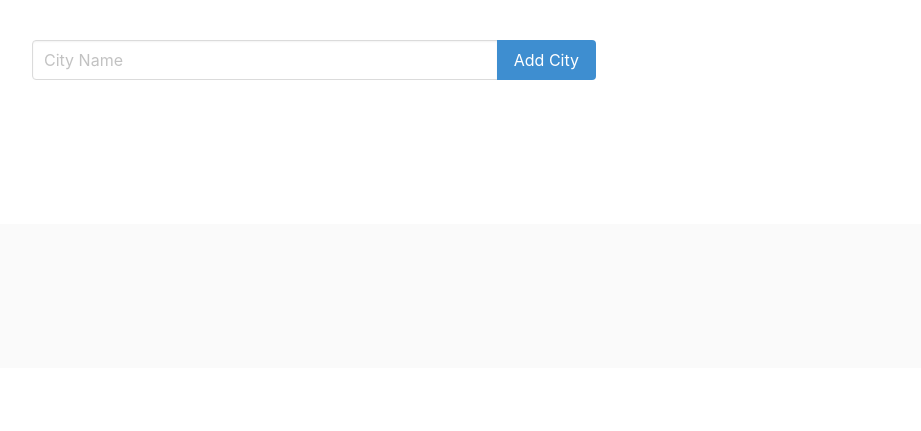
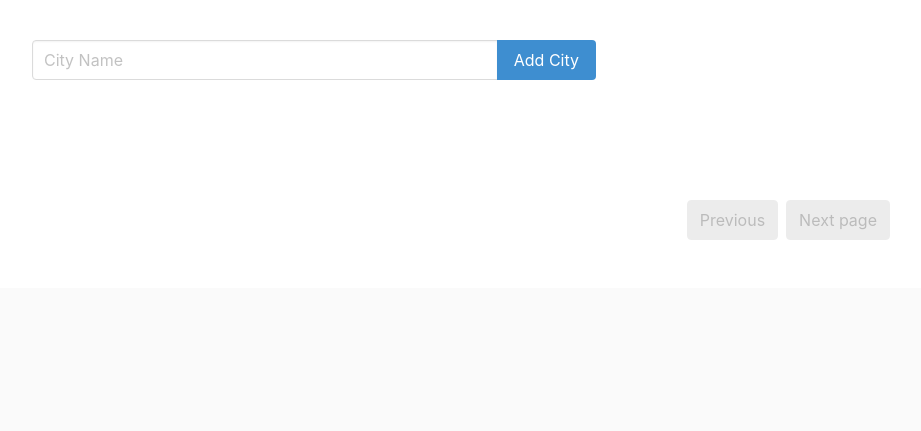
Before and after one commit to rlopez0689/weather_project, a Django app: template weather/templates/index.html in a window 1280 px wide. Shown: the part 140-571 px from the top of the page, without its empty margins (326-1247 px from the left). Run offline with Django 3.2, Linux system fonts and the light colour scheme; the template is opened without the code that fills it: values that come from a table or form of the project are taken from there, others are empty; parts of the project's set-up code (start-up, migrations or seed data) failed here and were passed over; some libraries are stand-ins or nearby versions.

Commit message:
Added pagination to cities

```diff
--- a/requirements.txt
+++ b/requirements.txt
@@ -1,4 +1,3 @@
 django
 requests
-pycrypto==2.6.1
 python-memcached==1.59
--- a/weather/models.py
+++ b/weather/models.py
@@ -3,6 +3,7 @@ from django.db import models
 
 class City(models.Model):
     name = models.CharField(max_length=25)
+    created_at = models.DateTimeField(auto_now_add=True)
 
     def __str__(self):
         return self.name
--- a/weather/templates/index.html
+++ b/weather/templates/index.html
@@ -78,8 +78,20 @@
             {% endfor %}
           </div>
         </div>
+
+        <nav class="pagination" role="navigation" aria-label="pagination">
+          <a {% if cities.has_previous %} href="?page={{ cities.previous_page_number }}" {% endif %} class="pagination-previous" title="This is the first page" {% if not cities.has_previous %}disabled{% endif %}>Previous</a>
+          <a class="pagination-next" {% if cities.has_next %} href="?page={{ cities.next_page_number }}" {% endif %} {% if not cities.has_next %}disabled{% endif %}>Next page</a>
+          <ul class="pagination-list">
+            {% for page in pages %}
+                <a href="?page={{ page }}" class="pagination-link {% if cities.number == page %} is-current {% endif %} ">{{  page  }}</a>
+            {% endfor %}
+          </ul>
+        </nav>
+
       </div>
     </section>
-    <footer class="footer"></footer>
+    <footer class="footer">
+    </footer>
   </body>
 </html>
--- a/weather_project/settings.py
+++ b/weather_project/settings.py
@@ -82,6 +82,8 @@ DATABASES = {
     }
 }
 
+CACHE_TIME = 300
+
 CACHES = {
     'default': {
         'BACKEND': 'django.core.cache.backends.memcached.MemcachedCache',
```
Also changed, not shown: weather/views.py (+9 -13 lines), weather/migrations/0002_city_created_at.py (added), 1 other file.
